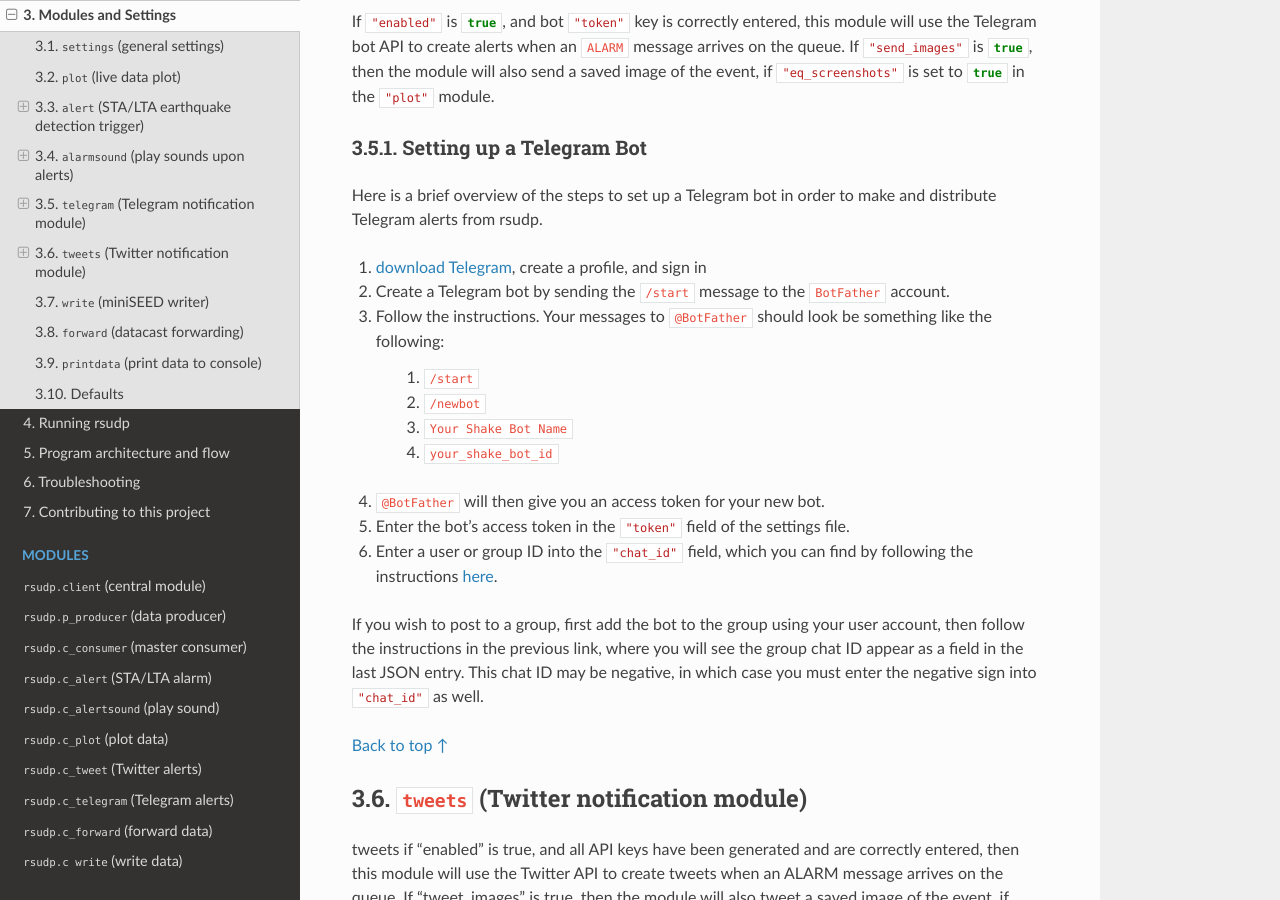
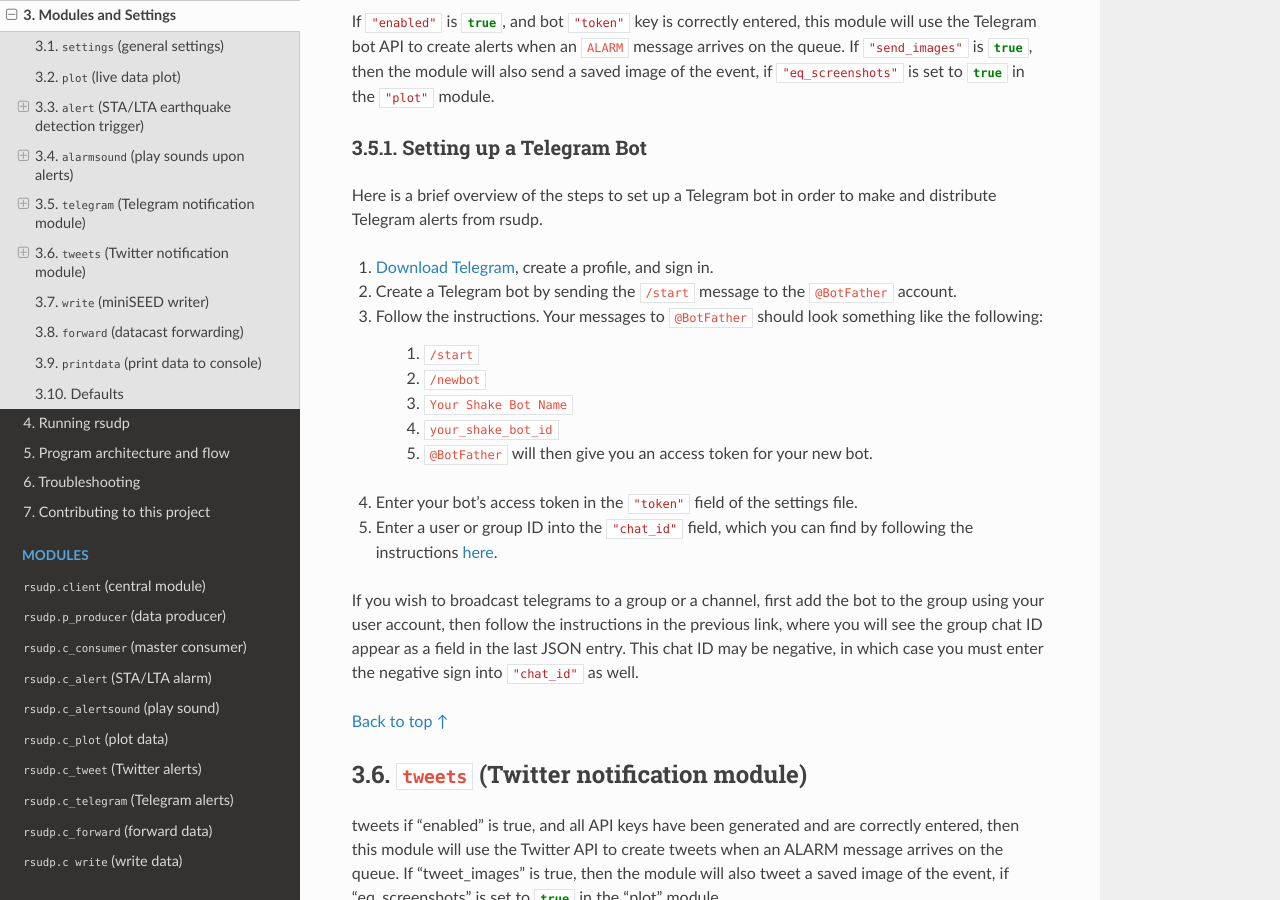
Before and after one commit to raspishake/rsudp, a Sphinx documentation site: the page built from docs/settings.rst, in a window 1280 px wide and 900 px high, scrolled down 6089 px. Built offline with Sphinx 7.4.7 and the Read the Docs theme 2.0.0, drawn with Linux system fonts in a browser that asks for light colours; the version number is read from the project's files by our own code.

Commit message:
formatting and clarity fixes

```diff
--- a/docs/settings.rst
+++ b/docs/settings.rst
@@ -326,9 +326,9 @@ Setting up a Telegram Bot
 Here is a brief overview of the steps to set up a Telegram bot in order to make and distribute
 Telegram alerts from rsudp.
 
-#. `download Telegram <https://telegram.org/>`_, create a profile, and sign in
-#. Create a Telegram bot by sending the :code:`/start` message to the :code:`BotFather` account.
-#. Follow the instructions. Your messages to :code:`@BotFather` should look be something like the following:
+#. `Download Telegram <https://telegram.org/>`_, create a profile, and sign in.
+#. Create a Telegram bot by sending the :code:`/start` message to the :code:`@BotFather` account.
+#. Follow the instructions. Your messages to :code:`@BotFather` should look something like the following:
 
     #. :code:`/start`
 
@@ -338,11 +338,12 @@ Telegram alerts from rsudp.
 
     #. :code:`your_shake_bot_id`
 
-#. :code:`@BotFather` will then give you an access token for your new bot.
-#. Enter the bot's access token in the :json:`"token"` field of the settings file.
+    #. :code:`@BotFather` will then give you an access token for your new bot.
+
+#. Enter your bot's access token in the :json:`"token"` field of the settings file.
 #. Enter a user or group ID into the :json:`"chat_id"` field, which you can find by following the instructions `here <https://stackoverflow.com/a/32572159>`_.
 
-If you wish to post to a group, first add the bot to the group using your user account,
+If you wish to broadcast telegrams to a group or a channel, first add the bot to the group using your user account,
 then follow the instructions in the previous link,
 where you will see the group chat ID appear as a field in the last JSON entry.
 This chat ID may be negative, in which case you must enter the negative sign into :json:`"chat_id"` as well.
```
